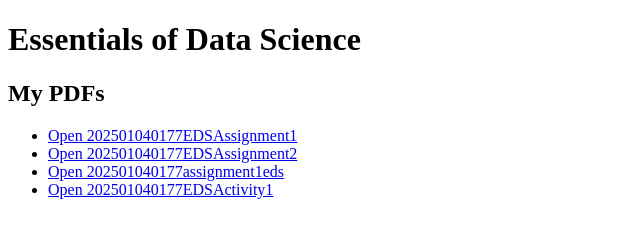
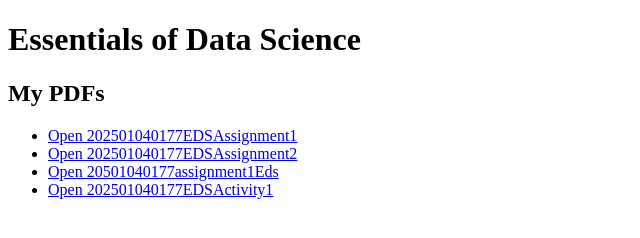
Before and after one commit to siddhishingate9922-web/EDS, a plain HTML site: page index.html in a window 1280 px wide. Shown: the full height of the page, 0-640 px from the left. Drawn offline with Linux system fonts and the light colour scheme.

Commit message:
Update index.html

```diff
--- a/index.html
+++ b/index.html
@@ -13,7 +13,7 @@
     <ul>
         <li><a href="202501040177EDSAssignment1.pdf" target="_blank">Open 202501040177EDSAssignment1</a></li>
         <li><a href="202501040177EDSAssignment2.pdf" target="_blank">Open 202501040177EDSAssignment2</a></li>
-      <li><a href="202501040177assignment1eds.pdf" target="_blank">Open 202501040177assignment1eds</a></li>
+      <li><a href="20501040177assignment1Eds.pdf" target="_blank">Open 20501040177assignment1Eds</a></li>
         <li><a href="202501040177EDSActivity1.pdf" target="_blank">Open 202501040177EDSActivity1</a></li>
     </ul>
 
```
